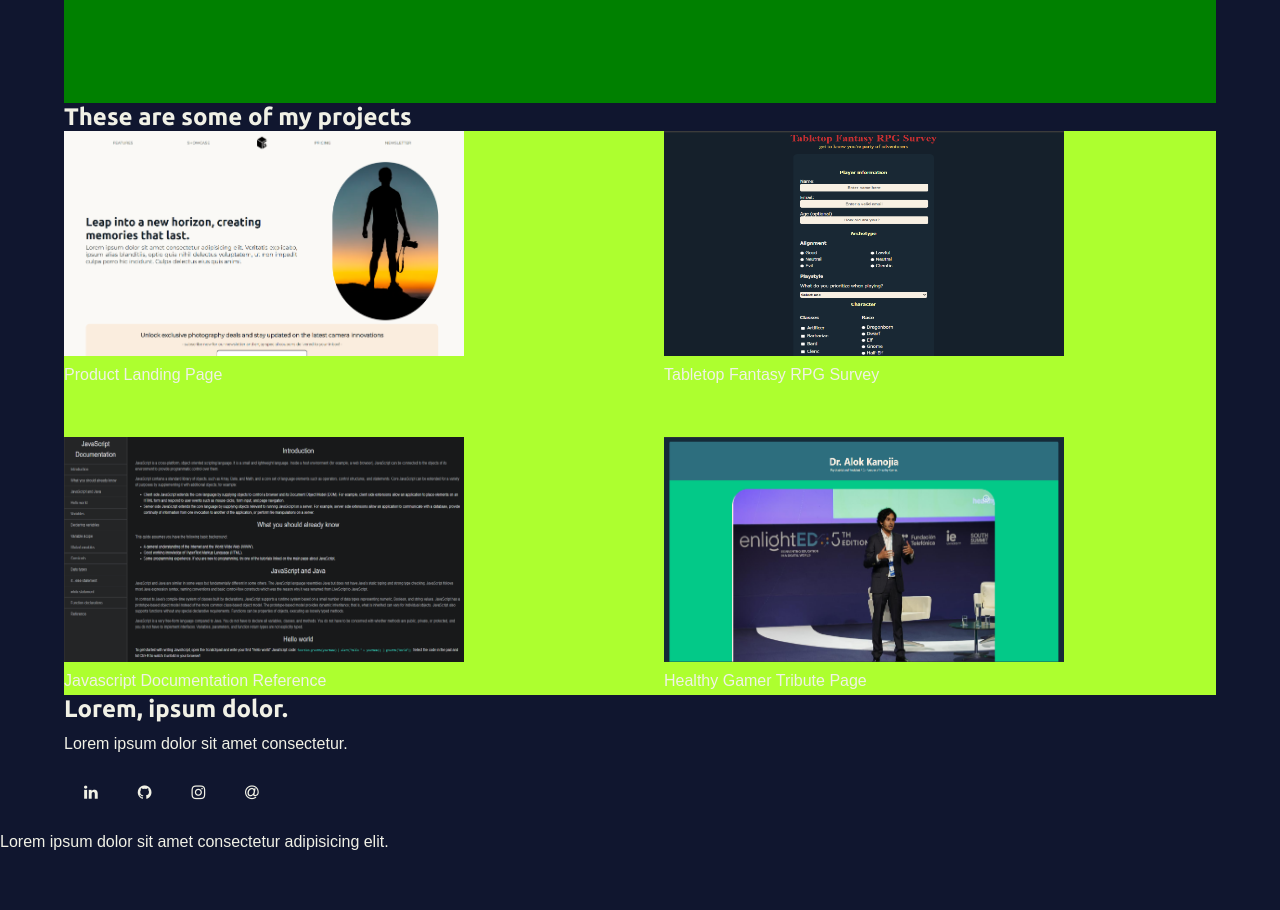
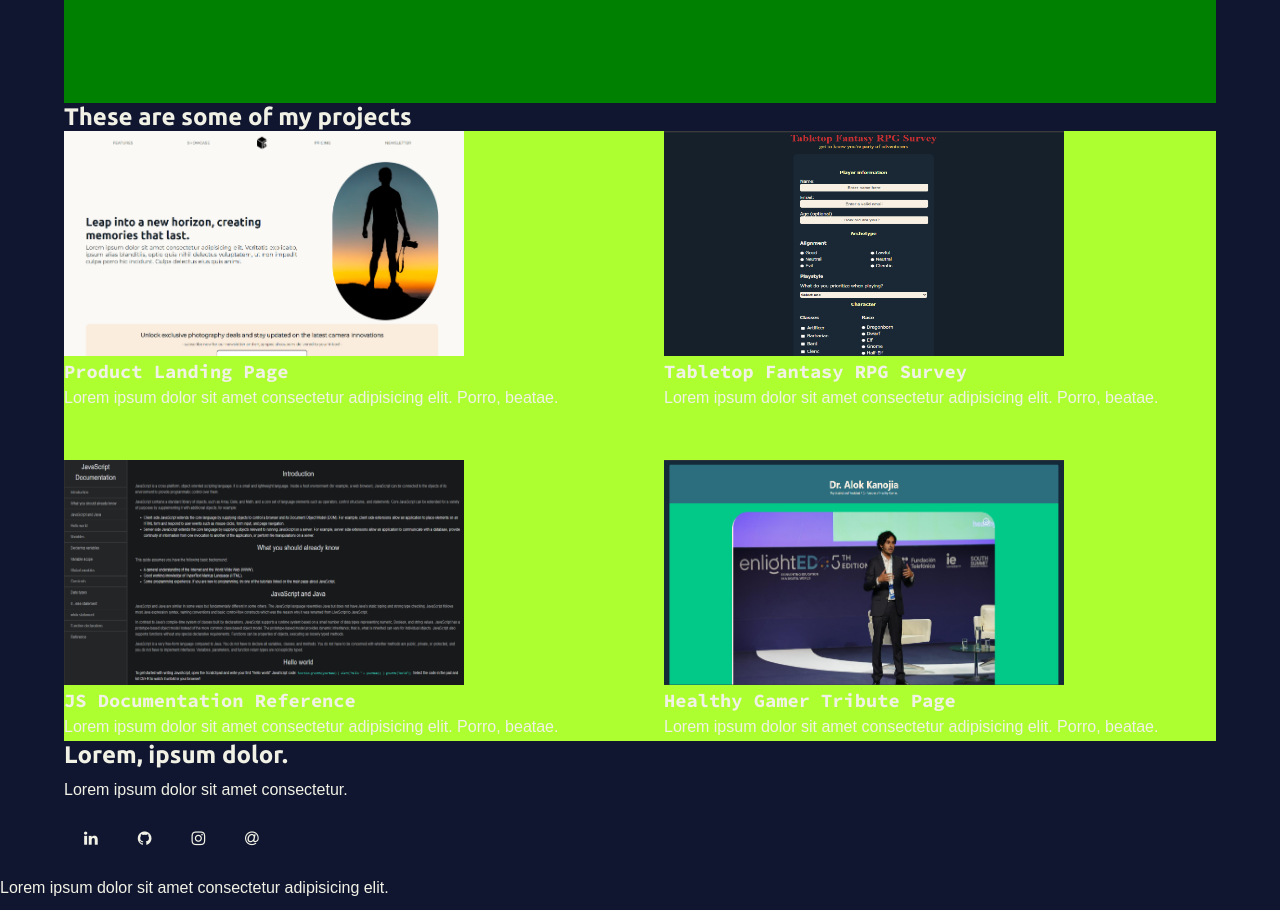
Before and after one commit to caiomanique/portfolio, a plain HTML site: page index.html in a window 1280 px wide. Shown: the part 600-1510 px from the top of the page. Before the commit the page ends 1464 px from the top, so only its background shows below. Drawn offline with Linux system fonts and the light colour scheme; a web font is replaced by a local one.

Commit message:
Improved HTML Readability and Maintainability
- Added 'class="flow"' to enhance flow and organization within <main> and <section> elements.
- Implemented comments for improved code organization and understanding.
- Enhanced layout of the welcome section:
-- Removed 'display: flex;' property from .welcome-section for a simpler layout.
--  Applied 'flow' class to <p> for horizontal centering.
--  Adjusted text content width to 50% for better readability.
--  Ensured <h1> and <p> elements are on separate lines for clarity.
- Improved structure of the projects section:
--  Applied 'flow' class to .project-content div for consistency and clarity.
- Enhanced structure of the contact section:
--  Utilized 'flow' class for better organization within .contact-section-header div.
Updated comments throughout the codebase for improved clarity and organization.

```diff
--- a/index.html
+++ b/index.html
@@ -1,20 +1,28 @@
 <!DOCTYPE html>
 <html lang="en">
 <head>
+<!-- Meta tags for character set and viewport -->
   <meta charset="UTF-8">
   <meta name="viewport" content="width=device-width, initial-scale=1.0">
+<!-- External CSS file -->
   <link rel="stylesheet" href="styles.css">
+<!-- Favicon -->
   <link rel="icon" type="image/png" sizes="32x32" href="assets/favicon-32x32.png">
   <link rel="icon" type="image/png" sizes="16x16" href="assets/favicon-16x16.png">
+<!-- Icons from Font Awesome -->
   <link rel="stylesheet" href="https://cdnjs.cloudflare.com/ajax/libs/font-awesome/4.7.0/css/font-awesome.min.css">
+<!-- Google Fonts -->
   <link rel="preconnect" href="https://fonts.googleapis.com">
   <link rel="preconnect" href="https://fonts.gstatic.com" crossorigin>
   <link href="https://fonts.googleapis.com/css2?family=Cantarell:ital,wght@0,400;0,700;1,400;1,700&family=Source+Code+Pro:wght@200..900&family=Ubuntu:ital,wght@0,300;0,400;0,500;0,700;1,300;1,400;1,500;1,700&display=swap" rel="stylesheet">
+<!-- Page title -->
   <title>Caio Manique</title>
 </head>
 <body>
+<!-- Header section with navigation -->
   <header>
     <nav id="navbar" class="nav">
+<!-- Navigation links -->
       <ul class="nav-list">
         <li>
           <a href="#welcome-section">About</a>
@@ -28,57 +36,117 @@
       </ul>
     </nav>
   </header>
-    <main>
-        <section id="welcome-section" class="welcome-section">
+<!-- Main content section -->
+  <main class="flow">
+<!-- Welcome section -->
+    <section id="welcome-section" class="welcome-section flow">
+<!-- Main heading -->
       <h1>Lorem.</h1>
-            <p>Lorem ipsum dolor sit amet consectetur adipisicing elit. Culpa esse dolorem voluptatibus praesentium, temporibus quam vel.</p>
+<!-- Main paragraph -->
+      <p >Lorem ipsum dolor sit amet consectetur adipisicing elit. Culpa esse dolorem voluptatibus praesentium, temporibus quam vel.</p>
     </section>
+<!-- Projects section -->
     <section id="projects" class="projects-section">
+<!-- Projects section header -->
       <h2 class="projects-section-header">These are some of my projects</h2>
+<!-- Grid container for projects -->
       <div class="projects-grid">
-              <a href="https://caiomanique.github.io/camera-product-landing-page/" target="_blank" class="project project-tile">
+<!-- Individual project tiles -->
+        <div class="project-tile">
+          <a href="https://caiomanique.github.io/camera-product-landing-page/" target="_blank" class="project-link">
+<!-- Inner container for project -->
+            <div class="project-tile-inner">
+<!-- Project image -->
               <img class="project-image" src="assets/camera-product-landing-page.png" alt="project">
-                <p class="project-title">
+<!-- Project content -->
+              <div class="project-content flow">
+<!-- Project title -->
+                <h3 class="project-title">
                   Product Landing Page
+                </h3>
+<!-- Project description -->
+                <p class="project-description">
+                  Lorem ipsum dolor sit amet consectetur adipisicing elit. Porro, beatae.
                 </p>
-              </a>
-              <a href="https://caiomanique.github.io/tabletop-fantasy-rpg-survey/" target="_blank" class="project project-tile">
-                <img class="project-image" src="assets/tabletop-fantasy-rpg-survey.png" alt="project">
-                <p class="project-title">
-                  Tabletop Fantasy RPG Survey
-                </p>
-              </a>
-              <a href="https://caiomanique.github.io/javascript-documentation-reference/" target="_blank" class="project project-tile">
-                <img class="project-image" src="assets/javascript-documentation-reference.png" alt="project">
-                <p class="project-title">
-                  Javascript Documentation Reference
-                </p>
-              </a>
-              <a href="https://caiomanique.github.io/healthy-gamer-tribute-page/" target="_blank" class="project project-tile">
-                <img class="project-image" src="assets/healthy-gamer-tribute-page.png" alt="project">
-                <p class="project-title">
-                  Healthy Gamer Tribute Page
-                </p>
+              </div>
+            </div>
           </a>
         </div>
+        <div class="project-tile">
+          <a href="https://caiomanique.github.io/tabletop-fantasy-rpg-survey/" target="_blank" class="project-link">
+<!-- Inner container for project -->
+            <div class="project-tile-inner">
+              <img class="project-image" src="assets/tabletop-fantasy-rpg-survey.png" alt="project">
+<!-- Project content -->
+              <div class="project-content flow">
+                <h3 class="project-title">
+                  Tabletop Fantasy RPG Survey
+                </h3>
+                <p class="project-description">
+                  Lorem ipsum dolor sit amet consectetur adipisicing elit. Porro, beatae.
+                </p>
+              </div>
+            </div>
+          </a>
+        </div>
+        <div class="project-tile">
+          <a href="https://caiomanique.github.io/javascript-documentation-reference/" target="_blank" class="project-link">
+            <div class="project-tile-inner">
+              <img class="project-image" src="assets/javascript-documentation-reference.png" alt="project">
+              <div class="project-content flow">
+                <h3 class="project-title">
+                  JS Documentation Reference
+                </h3>
+                <p class="project-description">
+                  Lorem ipsum dolor sit amet consectetur adipisicing elit. Porro, beatae.
+                </p>
+              </div>
+            </div>
+          </a>
+        </div>
+        <div class="project-tile">
+          <a href="https://caiomanique.github.io/healthy-gamer-tribute-page/" target="_blank" class="project-link">
+            <div class="project-tile-inner">
+              <img class="project-image" src="assets/healthy-gamer-tribute-page.png" alt="project">
+              <div class="project-content flow">
+                <h3 class="project-title">
+                  Healthy Gamer Tribute Page
+                </h3>
+                <p class="project-description">
+                  Lorem ipsum dolor sit amet consectetur adipisicing elit. Porro, beatae.
+                </p>
+              </div>
+            </div>
+          </a>
+        </div>
+      </div>
     </section>
+<!-- Contact section -->
     <section id="contact" class="contact-section">
-            <div class="contact-section-header">
+<!-- Contact section header -->
+      <div class="contact-section-header  flow">
+<!-- Contact section heading -->
         <h2>Lorem, ipsum dolor.</h2>
+<!-- Contact section paragraph -->
         <p>Lorem ipsum dolor sit amet consectetur.</p>
       </div>
+<!-- Contact links -->
       <div class="contact-links">
+<!-- Link to LinkedIn -->
         <a href="" target="_blank" class="fa fa-linkedin"></a>
+<!-- Link to GitHub -->
         <a id="profile-link" href="" target="_blank" class="fa fa-github"></a>
+<!-- Link to Instagram -->
         <a href="" target="_blank" class="fa fa-instagram"></a>
+<!-- Email link -->
         <a href="mailto:example@example.com" class="fa fa-at"></a>
       </div>
     </section>
   </main>
+<!-- Footer section -->
   <footer>
-        <p>
-          Lorem ipsum dolor sit amet consectetur adipisicing elit.
-        </p>
+<!-- Footer text -->
+    <p>Lorem ipsum dolor sit amet consectetur adipisicing elit.</p>
   </footer>
 </body>
 </html>
```
Lines whose indentation alone changed are shown as unchanged.
